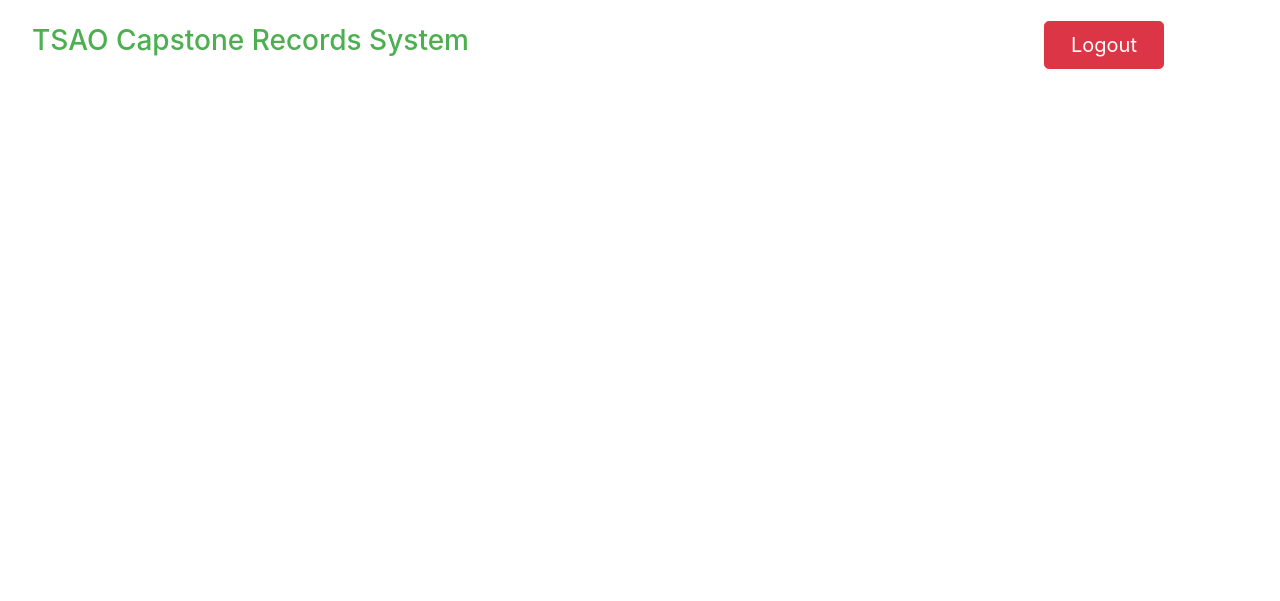
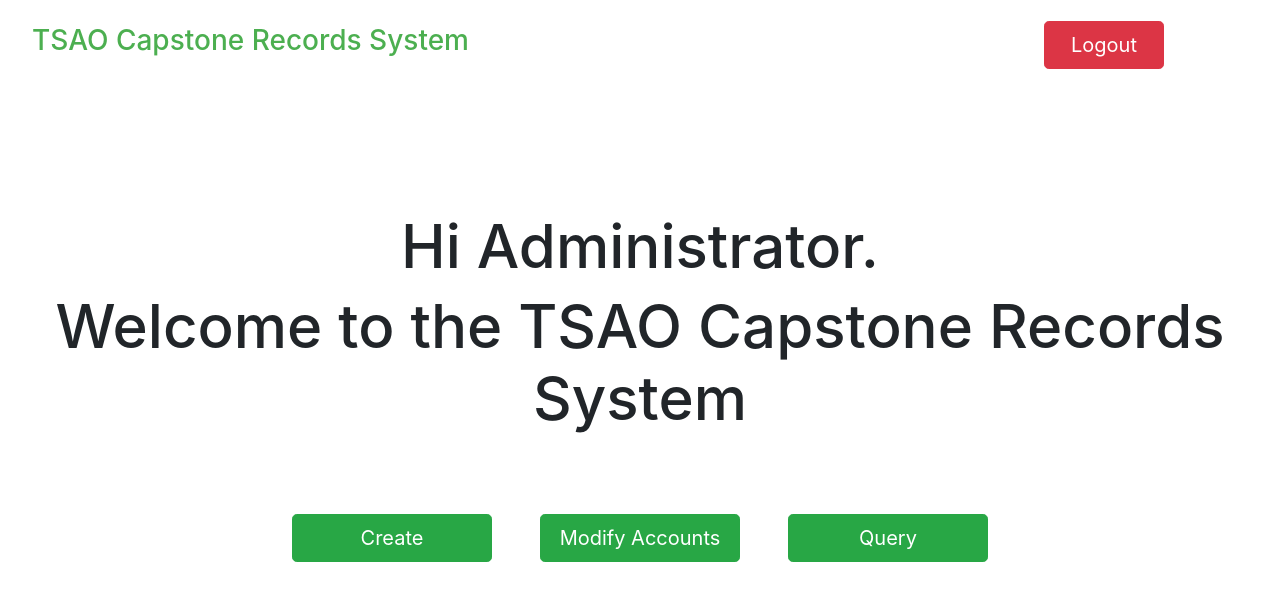
Before and after one commit to LWJ-Nicholas/DevOps_Oct2023_TeamC_Assignment, a Flask app: template website/templates/welcome.html in a window 1280 px wide. Shown: the top 601 px of the page. Run offline with Flask 3, Linux system fonts and the light colour scheme; the template is opened without the code that fills it, so the values that code supplies are empty; some libraries are stand-ins or nearby versions.

Commit message:
feat: complete welcome page

```diff
--- a/website/models.py
+++ b/website/models.py
@@ -7,3 +7,4 @@ class User(db.Model, UserMixin):
     id = db.Column(db.Integer,primary_key=True)
     username = db.Column(db.String(150),unique=True)
     password = db.Column(db.String(150))
+    isAdmin = db.Column(db.Boolean,default=False)
--- a/website/templates/create-account.html
+++ b/website/templates/create-account.html
@@ -28,6 +28,6 @@
         </div>
         <br/><br/>
         <button type="submit" class="btn btn-primary btn-success btn-lg" style="width: 200px"> Create New User </button>
-        <a class="btn btn-primary btn-danger btn-lg" style="float: right; width: 200px;" href="/"> Cancel </a>
+        <a class="btn btn-primary btn-danger btn-lg" style="float: right; width: 200px;" href="/login"> Cancel </a>
     </form>
 {% endblock %}
--- a/website/templates/welcome.html
+++ b/website/templates/welcome.html
@@ -9,6 +9,27 @@
 {% endblock %}
 
 {% block content %}
-    <br/><br/><br/><br/><br/><br/>
+    <br/><br/><br/><br/><br/>
+    {% if current_user.isAdmin==False %}
+        <h1 class="text-center fw-bold" style="font-size: 60px;">Hi {{current_user.username}}.</h1>
+        <h1 class="text-center fw-bold" style="font-size: 60px;">Welcome to the TSAO Capstone Records System</h1>
+        <br/><br/><br/>
+
+        <div class="d-flex justify-content-center">
+            <a type="submit" class="btn btn-primary btn-success btn-lg mr-5" style="width:200px" href=""> Create </a>
+            <a type="submit" class="btn btn-primary btn-success btn-lg invisible" style="width:200px" href=""> Modify Accounts </a>
+            <a type="submit" class="btn btn-primary btn-success btn-lg ml-5" style="width:200px" href=""> Query </a>
+        </div>
+    {% else %}
+        <h1 class="text-center fw-bold" style="font-size: 60px;">Hi Administrator.</h1>
+            <h1 class="text-center fw-bold" style="font-size: 60px;">Welcome to the TSAO Capstone Records System</h1>
+    <br/><br/><br/>
+
+    <div class="d-flex justify-content-center">
+        <a type="submit" class="btn btn-primary btn-success btn-lg mr-5" style="width:200px" href=""> Create </a>
+        <a type="submit" class="btn btn-primary btn-success btn-lg" style="width:200px" href=""> Modify Accounts </a>
+        <a type="submit" class="btn btn-primary btn-success btn-lg ml-5" style="width:200px" href=""> Query </a>
+    </div>
+    {% endif %}
 
 {% endblock %}
```
Also changed, not shown: website/__init__.py (+8 -5 lines).
